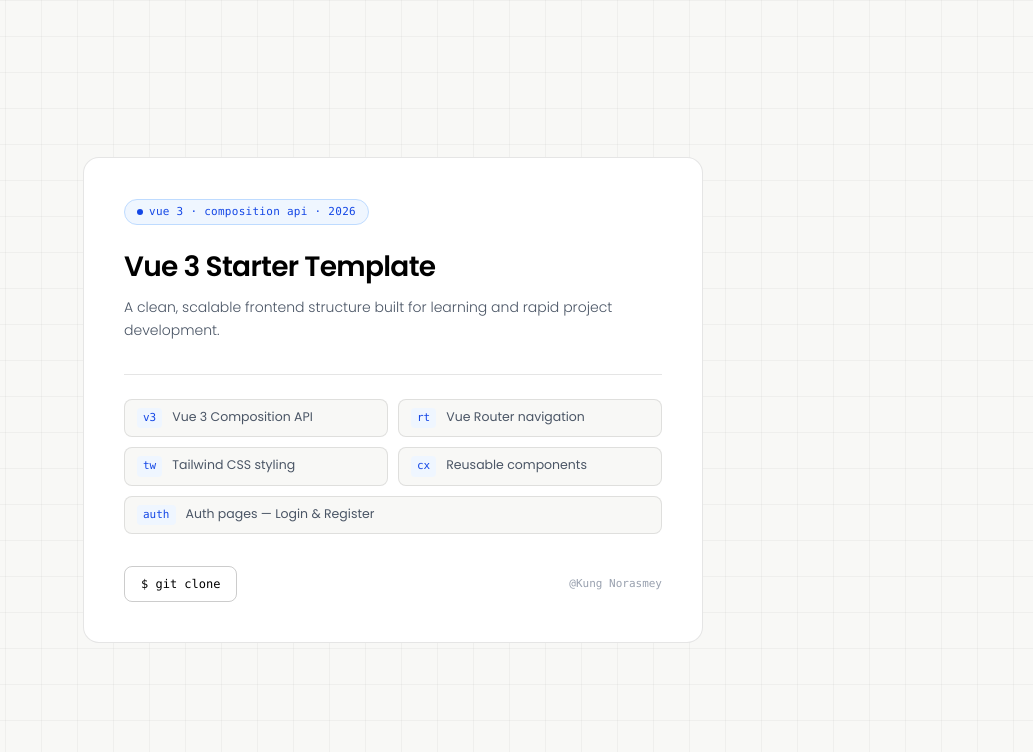
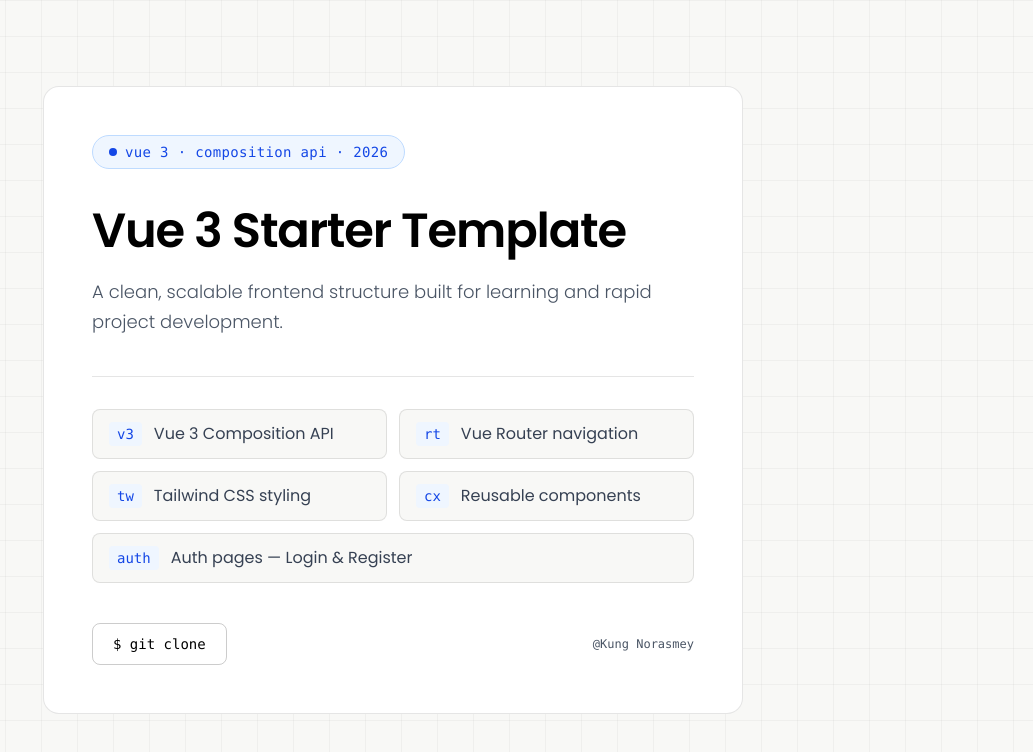
Before and after one commit to knr-smey/structure_project_front_vue3, a Vue app: page / in a window 1280 px wide. Shown: the top 752 px of the page, without its empty margins (247-1280 px from the left). Built offline with nearby package versions, Linux system fonts and the light colour scheme; the HTML template or start-up script is replaced by a standard one; a web font is replaced by a local one.

Commit message:
Update Home Page

```diff
--- a/src/pages/home/HomePage.vue
+++ b/src/pages/home/HomePage.vue
@@ -5,52 +5,52 @@
     <div class="absolute inset-0 opacity-60 bg-[linear-gradient(rgba(0,0,0,0.06)_1px,transparent_1px),linear-gradient(90deg,rgba(0,0,0,0.06)_1px,transparent_1px)] bg-[size:36px_36px]"></div>
 
     <!-- Card -->
-    <div class="relative z-10 w-full max-w-[620px] bg-white border border-black/10 rounded-2xl p-10">
+    <div class="relative z-10 w-full max-w-[700px] bg-white border border-black/10 rounded-2xl p-12">
 
       <!-- Badge -->
-      <div class="inline-flex items-center gap-1.5 text-[11px] font-medium text-blue-700 bg-blue-50 border border-blue-200 rounded-full px-3 py-1 mb-6 font-mono tracking-wide">
-        <span class="w-1.5 h-1.5 rounded-full bg-current"></span>
+      <div class="inline-flex items-center gap-2 text-sm font-medium text-blue-700 bg-blue-50 border border-blue-200 rounded-full px-4 py-1.5 mb-8 font-mono tracking-wide">
+        <span class="w-2 h-2 rounded-full bg-current"></span>
         vue 3 · composition api · 2026
       </div>
 
-      <!-- Title -->
-      <h1 class="text-[28px] font-semibold text-black leading-tight tracking-tight mb-3">
+      <!-- Title (BIG upgrade) -->
+      <h1 class="text-4xl sm:text-5xl font-semibold text-black leading-tight tracking-tight mb-4">
         Vue 3 Starter Template
       </h1>
 
       <!-- Description -->
-      <p class="text-[14px] text-gray-600 leading-relaxed mb-8 font-light">
+      <p class="text-base sm:text-lg text-gray-600 leading-relaxed mb-10 font-light">
         A clean, scalable frontend structure built for learning and rapid project development.
       </p>
 
       <!-- Divider -->
-      <div class="h-px bg-black/10 mb-6"></div>
+      <div class="h-px bg-black/10 mb-8"></div>
 
       <!-- Features -->
-      <div class="grid grid-cols-2 gap-2.5 mb-8 text-[12.5px] text-gray-600">
+      <div class="grid grid-cols-2 gap-3 mb-10 text-sm sm:text-base text-gray-700">
 
-        <div class="flex gap-2.5 bg-[#f8f8f6] border border-black/10 rounded-lg px-3 py-2">
-          <span class="text-[11px] font-mono text-blue-700 bg-blue-50 px-1.5 py-0.5 rounded">v3</span>
+        <div class="flex gap-3 bg-[#f8f8f6] border border-black/10 rounded-lg px-4 py-3">
+          <span class="text-sm font-mono text-blue-700 bg-blue-50 px-2 py-0.5 rounded">v3</span>
           <span>Vue 3 Composition API</span>
         </div>
 
-        <div class="flex gap-2.5 bg-[#f8f8f6] border border-black/10 rounded-lg px-3 py-2">
-          <span class="text-[11px] font-mono text-blue-700 bg-blue-50 px-1.5 py-0.5 rounded">rt</span>
+        <div class="flex gap-3 bg-[#f8f8f6] border border-black/10 rounded-lg px-4 py-3">
+          <span class="text-sm font-mono text-blue-700 bg-blue-50 px-2 py-0.5 rounded">rt</span>
           <span>Vue Router navigation</span>
         </div>
 
-        <div class="flex gap-2.5 bg-[#f8f8f6] border border-black/10 rounded-lg px-3 py-2">
-          <span class="text-[11px] font-mono text-blue-700 bg-blue-50 px-1.5 py-0.5 rounded">tw</span>
+        <div class="flex gap-3 bg-[#f8f8f6] border border-black/10 rounded-lg px-4 py-3">
+          <span class="text-sm font-mono text-blue-700 bg-blue-50 px-2 py-0.5 rounded">tw</span>
           <span>Tailwind CSS styling</span>
         </div>
 
-        <div class="flex gap-2.5 bg-[#f8f8f6] border border-black/10 rounded-lg px-3 py-2">
-          <span class="text-[11px] font-mono text-blue-700 bg-blue-50 px-1.5 py-0.5 rounded">cx</span>
+        <div class="flex gap-3 bg-[#f8f8f6] border border-black/10 rounded-lg px-4 py-3">
+          <span class="text-sm font-mono text-blue-700 bg-blue-50 px-2 py-0.5 rounded">cx</span>
           <span>Reusable components</span>
         </div>
 
-        <div class="col-span-2 flex gap-2.5 bg-[#f8f8f6] border border-black/10 rounded-lg px-3 py-2">
-          <span class="text-[11px] font-mono text-blue-700 bg-blue-50 px-1.5 py-0.5 rounded">auth</span>
+        <div class="col-span-2 flex gap-3 bg-[#f8f8f6] border border-black/10 rounded-lg px-4 py-3">
+          <span class="text-sm font-mono text-blue-700 bg-blue-50 px-2 py-0.5 rounded">auth</span>
           <span>Auth pages — Login & Register</span>
         </div>
 
@@ -59,11 +59,11 @@
       <!-- Footer -->
       <div class="flex items-center justify-between">
 
-        <button class="text-[12px] font-mono border border-black/20 rounded-lg px-4 py-2 hover:bg-gray-100 transition">
+        <button class="text-sm font-mono border border-black/20 rounded-lg px-5 py-2.5 hover:bg-gray-100 transition">
           $ git clone
         </button>
 
-        <span class="text-[11px] text-gray-400 font-mono">
+        <span class="text-xs text-gray-600 font-mono">
           @Kung Norasmey
         </span>
 
@@ -72,7 +72,3 @@
     </div>
   </div>
 </template>
-
-<script setup>
-// no logic needed
-</script>
```
